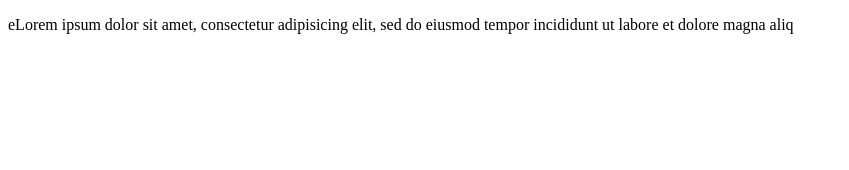
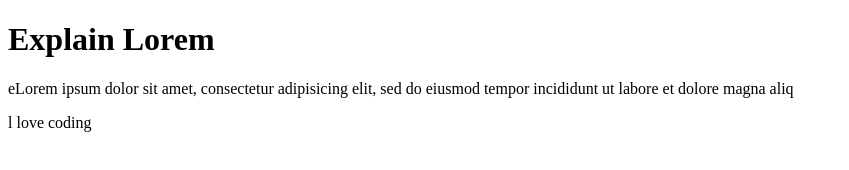
Before and after one commit to codexjoshy/class1903WE, a plain HTML site: page index.html in a window 1280 px wide. Shown: the whole page, without its empty margins (0-849 px from the left). Drawn offline with Linux system fonts and the light colour scheme.

Commit message:
added h1 and a p

```diff
--- a/index.html
+++ b/index.html
@@ -5,9 +5,12 @@
 	<title>git</title>
 </head>
 <body>
+
+	<h1>Explain Lorem</h1>
 	<p>
 		eLorem ipsum dolor sit amet, consectetur adipisicing elit, sed do eiusmod
 		tempor incididunt ut labore et dolore magna aliq
 	</p>
+	<p>l love coding</p>
 </body>
 </html>
```
